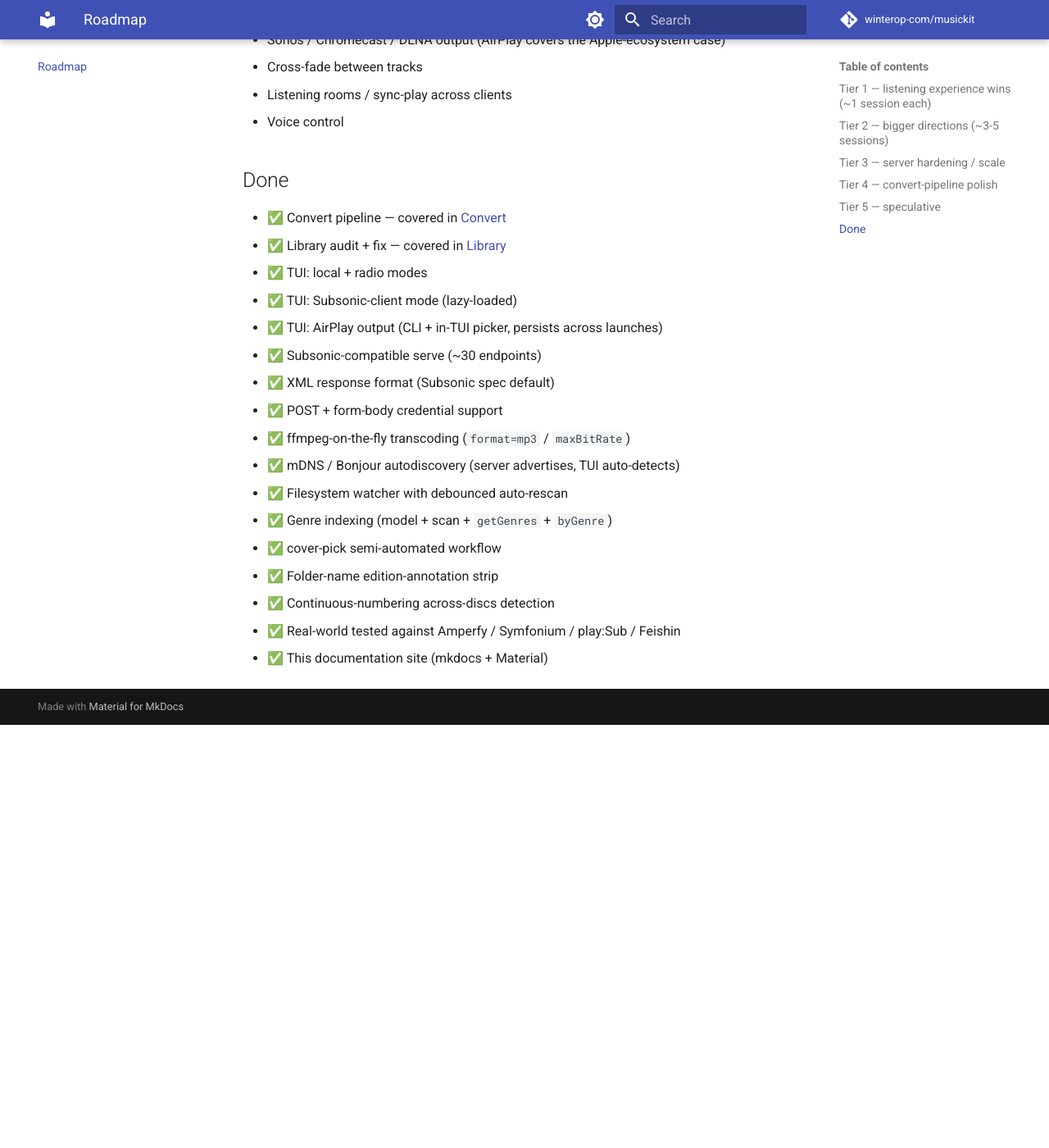
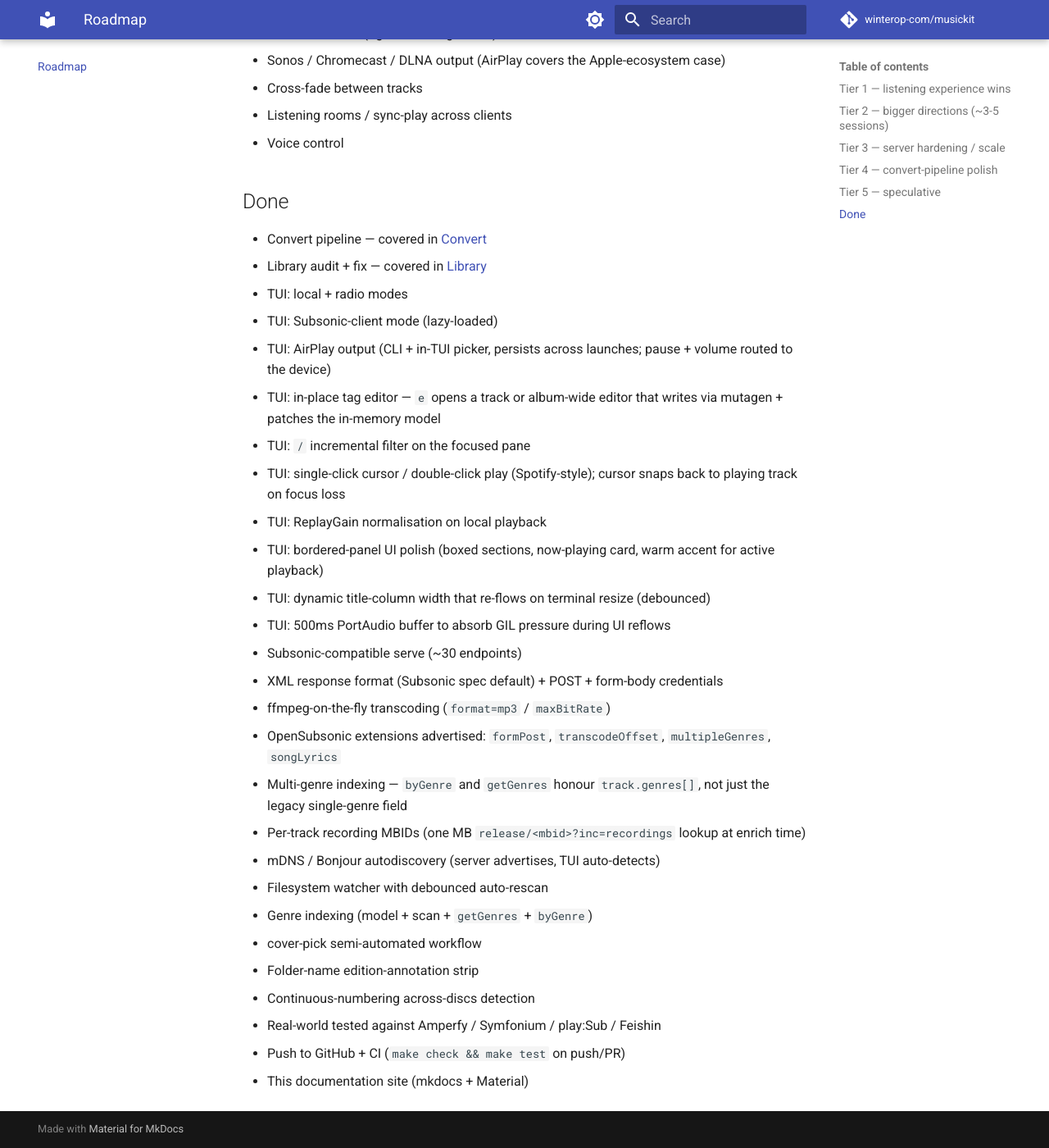
Before and after one commit to winterop-com/musickit, an MkDocs documentation site: the page built from docs/roadmap.md, in a window 1280 px wide and 1400 px high, scrolled down 1850 px. Shown: the whole window at 82% size. Built offline with MkDocs 1.6.1 and Material for MkDocs 9.7.7, drawn with Linux system fonts in a browser that asks for light colours; comment, search, counter and statistics services are not loaded; before the commit the page ends 2734 px from its top, so only the background shows below that; some of the changed text lies outside the part shown.

Commit message:
chore: release v0.3.0 — initial release
- Bump pyproject + uv.lock to 0.3.0; README status line follows.
- Update keybindings table (`/` filter, `e` tag editor) and add a
  click-semantics note in `docs/guides/tui.md`.
- Refresh roadmap: promote shipped items to "Done" (tag editor, /
  filter, click semantics, UI polish, dynamic title width, audio
  buffer fix, OpenSubsonic extensions, per-track MBIDs, ReplayGain,
  CI). Add new tier-2 items observed during this session (audio in
  a subprocess, in-TUI rename, cover-pick LRU).
- Fix CI: `test_tracklist_double_click_plays` was failing on the
  GitHub runner (no audio device → play() errors → track-failed
  callback → auto-advance). Stub `_play_current` so the test
  doesn't depend on hardware.

```diff
--- a/docs/roadmap.md
+++ b/docs/roadmap.md
@@ -2,25 +2,24 @@
 
 What's open, organized by what it would feel like.
 
-## Tier 1 — listening experience wins (~1 session each)
+## Tier 1 — listening experience wins
 
-- **ReplayGain on stream** — track / album gain values are already in tags; apply as software gain in `AudioPlayer._audio_callback` and as `-af volume=Ndb` when transcoding. Eliminates loud-soft jumps between tracks.
-- **Lyrics via LRCLIB** — read embedded `\xa9lyr` (MP4) / `USLT` (ID3); fetch from [lrclib.net](https://lrclib.net) for missing ones (free, no API key, supports synced LRC). Cache per-track as `<track>.lrc` sidecar. Expose via Subsonic `getLyrics` / `getLyricsBySongId`. Symfonium + Amperfy display synced lyrics live.
-- **Per-track recording MBIDs** — currently only `album_id` / `artist_id` / `release_group_id` are populated from MB. One follow-up `release/<mbid>?inc=recordings` lookup would map MB recordings to our tracks.
+- **Lyrics via LRCLIB** — read embedded `\xa9lyr` (MP4) / `USLT` (ID3); fetch from [lrclib.net](https://lrclib.net) for missing ones (free, no API key, supports synced LRC). Cache per-track as `<track>.lrc` sidecar. Server's `getLyrics` / `getLyricsBySongId` are wired but only return embedded text; remote-fetch + sidecar cache is still open. Symfonium + Amperfy display synced lyrics live.
+- **Album cover art in the TUI** — small thumbnail in the now-playing header. Tried once with `textual-image` (Unicode halfblock fallback was too low-res); a `chafa` subprocess approach would give crisp output but adds a `brew install chafa` system dep. Deferred until the cost/benefit is clearer.
 
 ## Tier 2 — bigger directions (~3-5 sessions)
 
 - **Web UI** — small Vue/htmx frontend mounted at `/` (replacing the JSON probe response). Same Subsonic backend; lets you play from any browser without installing an app.
 - **Podcast support** — Subsonic spec already defines `getPodcasts` / `getPodcastEpisode` / `createPodcastChannel`. Add an RSS feed list, fetch episodes on schedule, store position. Symfonium has decent podcast UX out of the box.
 - **iTunes / Apple Music import** — read the local Apple Music database to import play counts, ratings, and playlists. One-shot migration tool.
+- **Audio in a subprocess** — currently audio decoder + sounddevice callback + UI all share the GIL. We've mitigated GIL contention with a 500ms PortAudio buffer and resize-debounce, but a hard partition (audio in its own process, IPC for control) would eliminate it entirely.
 
 ## Tier 3 — server hardening / scale
 
-- **Push to GitHub + CI** — `gh repo create musickit --public --source . --push` + `.github/workflows/ci.yml` running `make lint && make test`. Backup, contribution discoverability, regression catching.
-- **OpenSubsonic extensions advertisement** — `getOpenSubsonicExtensions` returns `[]` today; should advertise what we actually do (transcodeOffsets, multi-genre, etc.).
 - **Recorded-session integration tests** — VCR-style HTTP fixtures from real Symfonium / Amperfy / Feishin sessions; replay against `TestClient`. Catches "client X probes new endpoint" regressions.
 - **systemd / launchd plist** — for users wanting `serve` to autostart on boot.
 - **MQTT / webhook scrobble forwarding** — push play events to Home Assistant / Last.fm / external systems.
+- **Bigger `getCoverArt` cache** — currently it's recomputed per request; an LRU keyed on `(album_id, size)` would help on slow disks.
 
 ## Tier 4 — convert-pipeline polish
 
@@ -28,6 +27,7 @@ What's open, organized by what it would feel like.
 - **AcoustID auto-enable** — currently you have to pass `--acoustid-key` per run. Read it from `~/.config/musickit/serve.toml` once and apply automatically when an album has tagless tracks.
 - **Album merge tool** — when the same album exists with different tags as two folders, an interactive merge.
 - **`--dry-run` with rich diff** — show exactly what tags would change, what files would move.
+- **In-TUI rename when album/artist tags change** — the tag editor patches tags in place but doesn't move the on-disk folder. `retag --rename` does this from the CLI; the TUI editor could too.
 
 ## Tier 5 — speculative
 
@@ -43,20 +43,30 @@ Things that would be interesting if anyone ever asked for them, but not pursued
 
 ## Done
 
-- ✅ Convert pipeline — covered in [Convert](guides/convert.md)
-- ✅ Library audit + fix — covered in [Library](guides/library.md)
-- ✅ TUI: local + radio modes
-- ✅ TUI: Subsonic-client mode (lazy-loaded)
-- ✅ TUI: AirPlay output (CLI + in-TUI picker, persists across launches)
-- ✅ Subsonic-compatible serve (~30 endpoints)
-- ✅ XML response format (Subsonic spec default)
-- ✅ POST + form-body credential support
-- ✅ ffmpeg-on-the-fly transcoding (`format=mp3` / `maxBitRate`)
-- ✅ mDNS / Bonjour autodiscovery (server advertises, TUI auto-detects)
-- ✅ Filesystem watcher with debounced auto-rescan
-- ✅ Genre indexing (model + scan + `getGenres` + `byGenre`)
-- ✅ cover-pick semi-automated workflow
-- ✅ Folder-name edition-annotation strip
-- ✅ Continuous-numbering across-discs detection
-- ✅ Real-world tested against Amperfy / Symfonium / play:Sub / Feishin
-- ✅ This documentation site (mkdocs + Material)
+- Convert pipeline — covered in [Convert](guides/convert.md)
+- Library audit + fix — covered in [Library](guides/library.md)
+- TUI: local + radio modes
+- TUI: Subsonic-client mode (lazy-loaded)
+- TUI: AirPlay output (CLI + in-TUI picker, persists across launches; pause + volume routed to the device)
+- TUI: in-place tag editor — `e` opens a track or album-wide editor that writes via mutagen + patches the in-memory model
+- TUI: `/` incremental filter on the focused pane
+- TUI: single-click cursor / double-click play (Spotify-style); cursor snaps back to playing track on focus loss
+- TUI: ReplayGain normalisation on local playback
+- TUI: bordered-panel UI polish (boxed sections, now-playing card, warm accent for active playback)
+- TUI: dynamic title-column width that re-flows on terminal resize (debounced)
+- TUI: 500ms PortAudio buffer to absorb GIL pressure during UI reflows
+- Subsonic-compatible serve (~30 endpoints)
+- XML response format (Subsonic spec default) + POST + form-body credentials
+- ffmpeg-on-the-fly transcoding (`format=mp3` / `maxBitRate`)
+- OpenSubsonic extensions advertised: `formPost`, `transcodeOffset`, `multipleGenres`, `songLyrics`
+- Multi-genre indexing — `byGenre` and `getGenres` honour `track.genres[]`, not just the legacy single-genre field
+- Per-track recording MBIDs (one MB `release/<mbid>?inc=recordings` lookup at enrich time)
+- mDNS / Bonjour autodiscovery (server advertises, TUI auto-detects)
+- Filesystem watcher with debounced auto-rescan
+- Genre indexing (model + scan + `getGenres` + `byGenre`)
+- cover-pick semi-automated workflow
+- Folder-name edition-annotation strip
+- Continuous-numbering across-discs detection
+- Real-world tested against Amperfy / Symfonium / play:Sub / Feishin
+- Push to GitHub + CI (`make check && make test` on push/PR)
+- This documentation site (mkdocs + Material)
--- a/pyproject.toml
+++ b/pyproject.toml
@@ -1,6 +1,6 @@
 [project]
 name = "musickit"
-version = "0.2.0"
+version = "0.3.0"
 description = "Self-hosted music toolkit: convert / audit / retag rips into a clean tagged library, browse + play via a Textual TUI (local / internet radio / Subsonic-client / AirPlay), and stream over Tailscale via a Subsonic-compatible HTTP server."
 readme = "README.md"
 requires-python = ">=3.13"
```
Also changed, not shown: README.md (+1 -1 lines), docs/guides/tui.md (+4 -0 lines), 2 other files.
